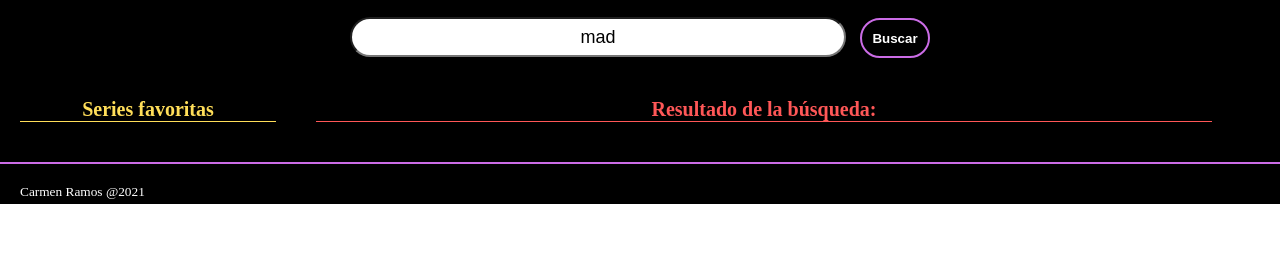
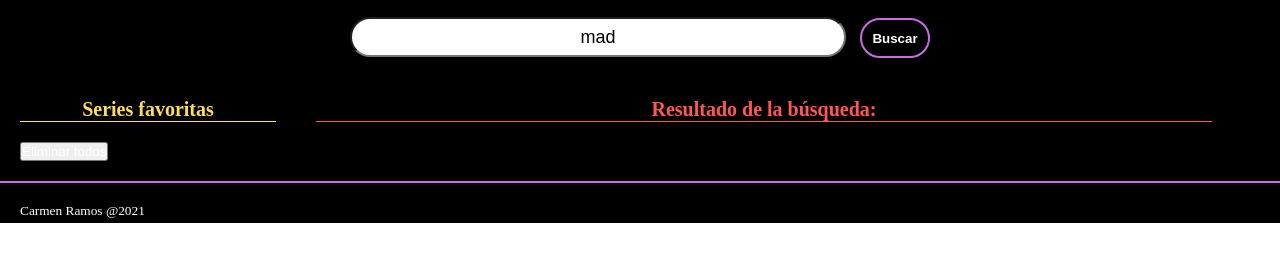
Before and after one commit to Adalab/modulo-2-evaluacion-final-Carmen-ramos, a website: page docs/index.html in a window 1280 px wide. Shown: the part 246-508 px from the top of the page. Drawn offline with Linux system fonts and the light colour scheme; files whose address does not match are found by name.

Commit message:
add deleted buttons and reset buttons

```diff
--- a/docs/index.html
+++ b/docs/index.html
@@ -27,6 +27,7 @@
 
       <section class="sect-fav">
           <h2 class="sect-fav__title">Series favoritas</h2>
+          <button class="sect-fav__button js-reset">Eliminar todos</button>
           <ul class="js-favList sect-fav__ul"></ul>
       </section>
 
```
Also changed, not shown: docs/assets/js/main.js (+1 -1 lines).
